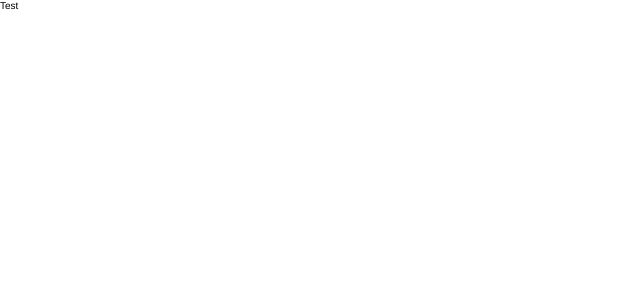
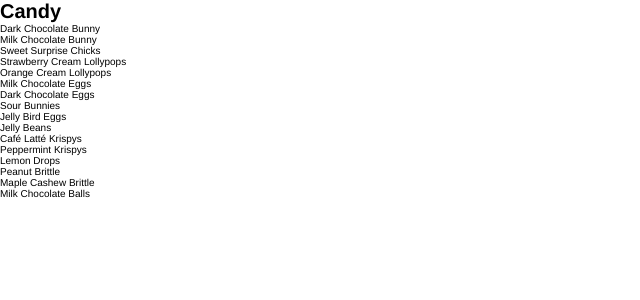
Before and after one commit to yuda0110/candies, a React (Create React App) app: page / in a window 1280 px wide. Shown: the top 300 px of the page, without its empty margins (0-640 px from the left). Built offline with nearby package versions, Linux system fonts and the light colour scheme.

Commit message:
Try rendering out candy names on CandyList

```diff
--- a/src/App.js
+++ b/src/App.js
@@ -1,7 +1,9 @@
+import CandyList from './components/CandyList';
+
 function App() {
   return (
     <div>
-      Test
+      <CandyList />
     </div>
   );
 }
--- a/src/components/CandyList.js
+++ b/src/components/CandyList.js
@@ -1,9 +1,15 @@
+import { candies } from '../conf/candies'
+
 function CandyList() {
+  const renderedCandies = candies.map(candy => {
+    return <p>{candy.name}</p>
+  });
   return (
     <div>
-      Candy List
+      <h1>Candy</h1>
+      {renderedCandies}
     </div>
-  )
+  );
 }
 
 export default CandyList;
```
